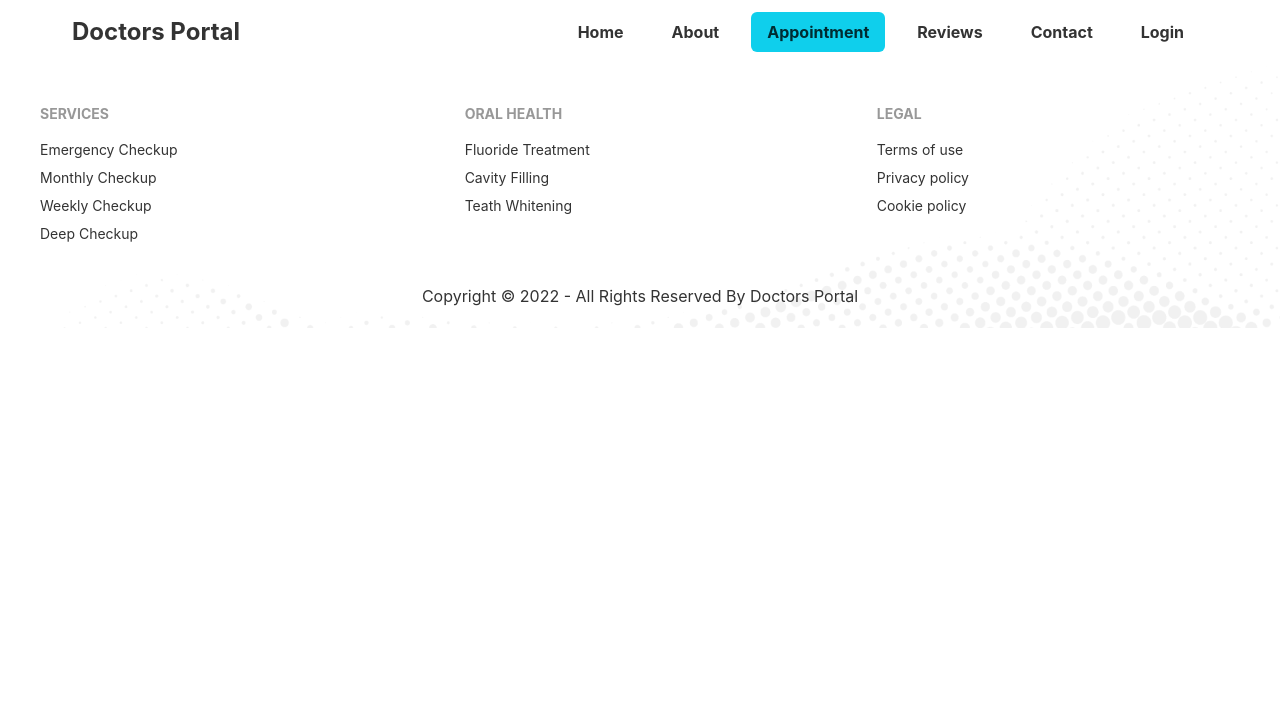
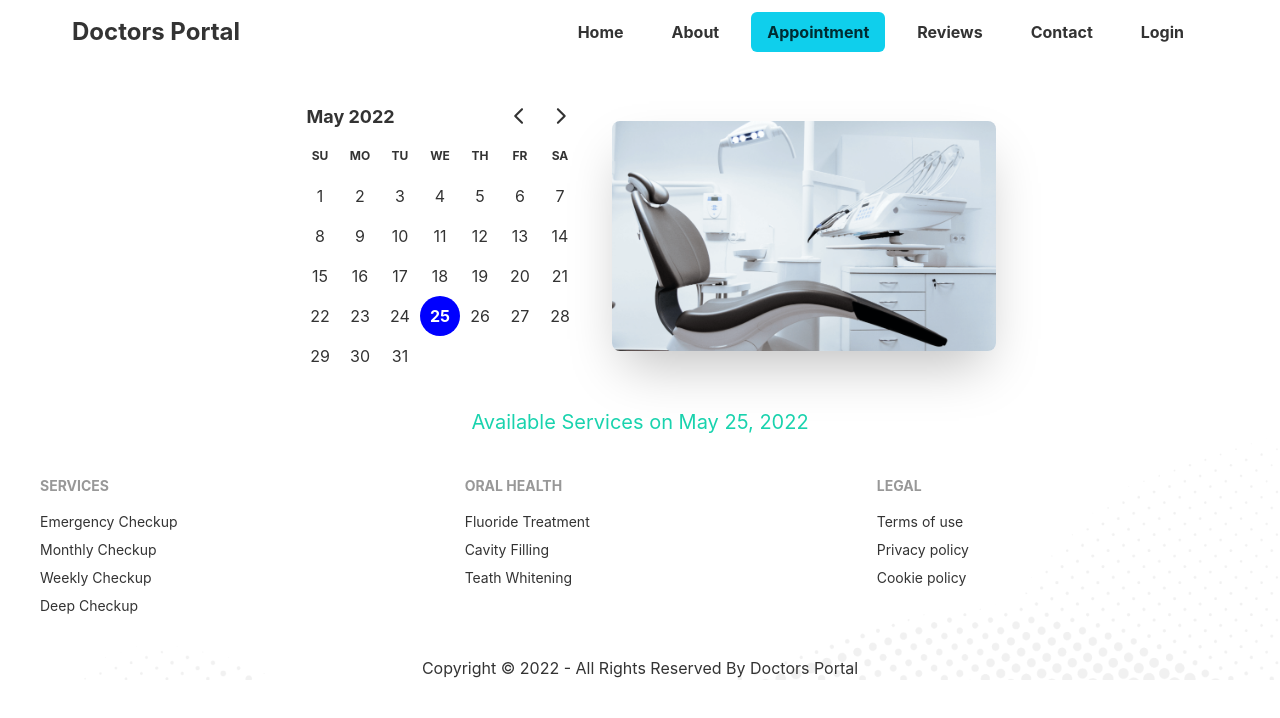
Before and after one commit to abujakariacse/doctors-portal-client, a React (Create React App) app: page /appointment in a window 1280 px wide. Shown: the top 718 px of the page. Built offline with nearby package versions, Linux system fonts and the light colour scheme.

Commit message:
appointment route set

```diff
--- a/package.json
+++ b/package.json
@@ -7,7 +7,9 @@
     "@testing-library/react": "^13.2.0",
     "@testing-library/user-event": "^13.5.0",
     "daisyui": "^2.15.1",
+    "date-fns": "^2.28.0",
     "react": "^18.1.0",
+    "react-day-picker": "^8.0.5",
     "react-dom": "^18.1.0",
     "react-router-dom": "^6.3.0",
     "react-scripts": "5.0.1",
--- a/src/App.js
+++ b/src/App.js
@@ -1,8 +1,8 @@
 import { Route, Routes } from 'react-router-dom';
 import './App.css';
 import About from './Pages/About/About';
+import Appointment from './Pages/Appointment/Appointment';
 import Home from './Pages/Home/Home';
-import Footer from './Pages/Shared/Footer/Footer';
 import Header from './Pages/Shared/Header/Header';
 
 function App() {
@@ -11,9 +11,9 @@ function App() {
       <Header>
         <Routes>
           <Route path='/' element={<Home />}></Route>
-          <Route path='about' element={<About />}></Route>
+          <Route path='/about' element={<About />}></Route>
+          <Route path='/appointment' element={<Appointment />}></Route>
         </Routes>
-        <Footer />
       </Header>
 
 
--- /dev/null
+++ b/src/Pages/Appointment/Appointment.js
@@ -0,0 +1,18 @@
+import React, { useState } from 'react';
+import Footer from '../Shared/Footer/Footer';
+import AppointmentBanner from './AppointmentBanner';
+import AvailableAppointment from './AvailableAppointment';
+
+const Appointment = () => {
+    const [date, setDate] = useState(new Date());
+    return (
+        <div>
+            <AppointmentBanner date={date} setDate={setDate}></AppointmentBanner>
+            <AvailableAppointment date={date}></AvailableAppointment>
+
+            <Footer />
+        </div>
+    );
+};
+
+export default Appointment;
--- /dev/null
+++ b/src/Pages/Appointment/AppointmentBanner.js
@@ -0,0 +1,23 @@
+import React from 'react';
+import chair from '../../assets/images/chair.png';
+import { DayPicker } from 'react-day-picker';
+import 'react-day-picker/dist/style.css';
+
+const AppointmentBanner = ({ date, setDate }) => {
+    return (
+        <div class="hero ">
+            <div class="hero-content flex-col lg:flex-row-reverse">
+                <img src={chair} class="max-w-sm rounded-lg shadow-2xl" alt='' />
+                <div>
+                    <DayPicker
+                        mode="single"
+                        selected={date}
+                        onSelect={setDate}
+                    />
+                </div>
+            </div>
+        </div>
+    );
+};
+
+export default AppointmentBanner;
--- /dev/null
+++ b/src/Pages/Appointment/AvailableAppointment.js
@@ -0,0 +1,13 @@
+import { format } from 'date-fns';
+import React from 'react';
+
+const AvailableAppointment = ({ date }) => {
+    return (
+        <div>
+            <h4 className='text-secondary text-xl text-center'>Available Services on {format(date, 'PP')}</h4>
+
+        </div>
+    );
+};
+
+export default AvailableAppointment;
--- a/src/Pages/Home/Home.js
+++ b/src/Pages/Home/Home.js
@@ -1,4 +1,5 @@
-import AppointmentBanner from './AppointmentBanner/AppointmentBanner';
+import Footer from '../Shared/Footer/Footer';
+import AppointmentBanner from './HomepageAppointment/HomepageAppointment';
 import Banner from './Banner';
 import Contact from './Contact/Contact';
 import Info from './Info/info';
@@ -14,6 +15,7 @@ const Home = () => {
             <AppointmentBanner />
             <Testimonials />
             <Contact />
+            <Footer />
         </div>
     );
 };
--- a/src/Pages/Home/AppointmentBanner/AppointmentBanner.js
+++ b/src/Pages/Home/HomepageAppointment/HomepageAppointment.js
@@ -3,7 +3,7 @@ import doctor from '../../../assets/images/doctor-small.png';
 import Appointment from '../../../assets/images/appointment.png';
 import PrimaryButton from '../../Shared/PrimaryButton';
 
-const AppointmentBanner = () => {
+const HomepageAppointment = () => {
     return (
         <div className="hero lg:mt-40 mt-16 mb-20" style={{ background: `url(${Appointment})` }} >
             <div className="bg-cover hero-content grid grid-cols-1 lg:grid-cols-2 rounded-sm mb-[-35px]">
@@ -19,4 +19,4 @@ const AppointmentBanner = () => {
     );
 };
 
-export default AppointmentBanner;
+export default HomepageAppointment;
--- a/src/Pages/Shared/Footer/Footer.js
+++ b/src/Pages/Shared/Footer/Footer.js
@@ -7,6 +7,7 @@ const Footer = () => {
     return (
         <footer style={{ background: `url(${FooterImg})`, backgroundSize: 'cover' }}>
             <div className="footer p-10">
+
                 <div>
                     <span className="footer-title">Services</span>
                     <Link to='' className="link link-hover">Emergency Checkup</Link>
```
Also changed, not shown: public/services.json (added, +57 -0 lines), 2 other files (tests, documents, lock files or other folders).
